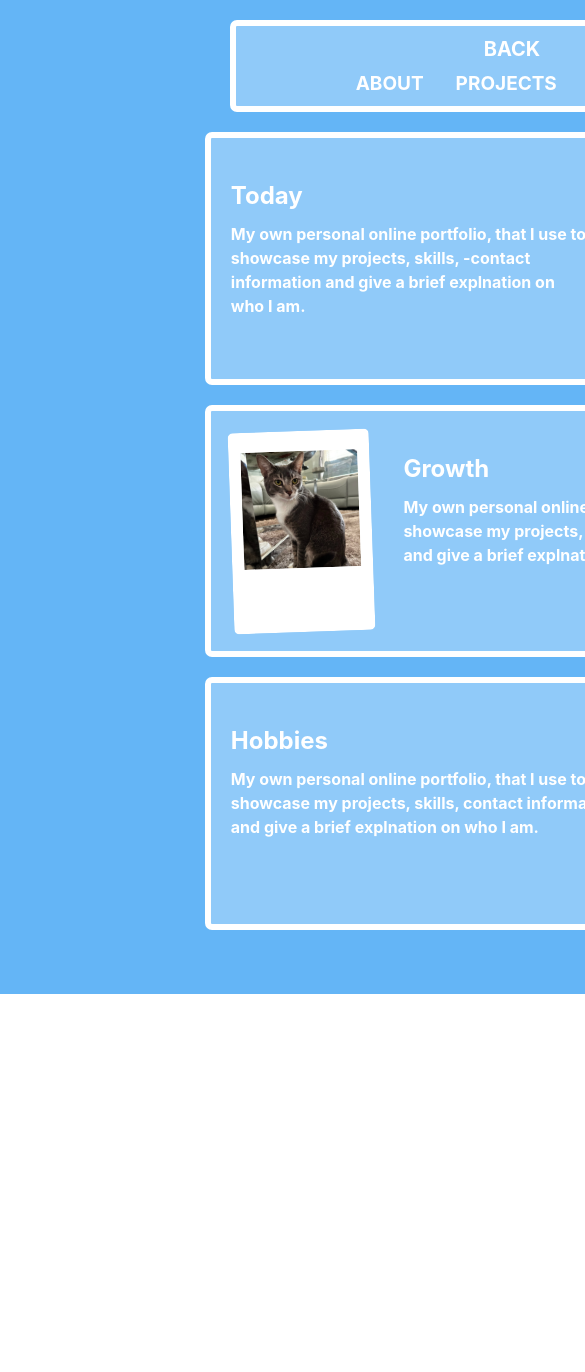
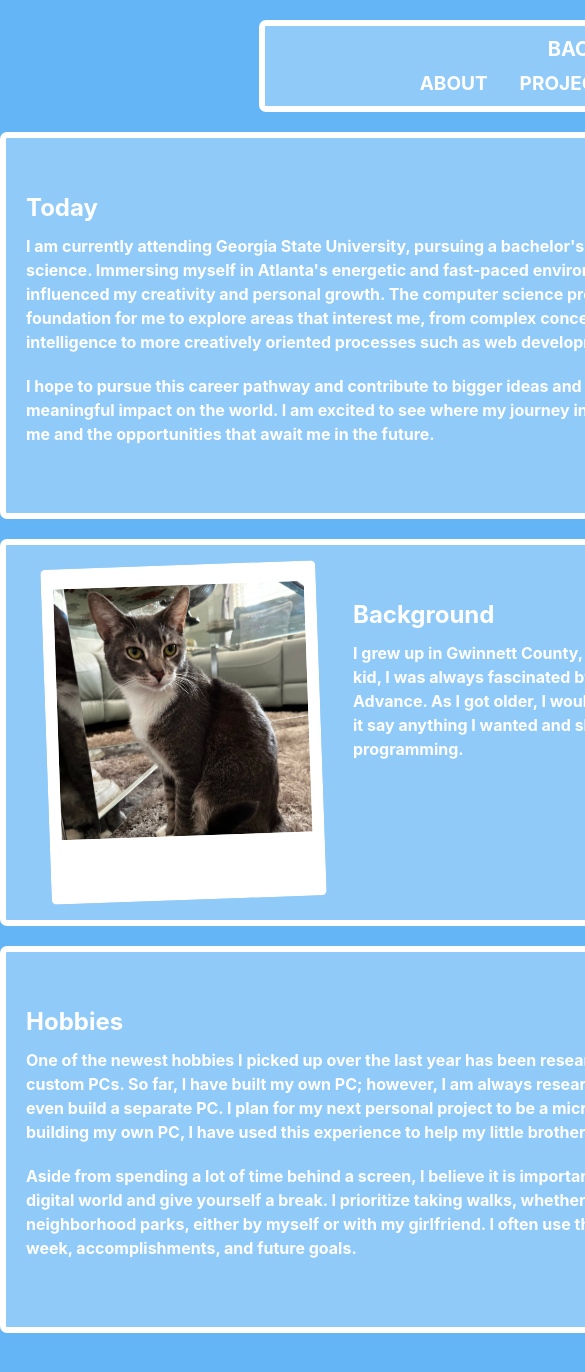
Before and after one commit to sacostapliego/online-portfolio, a React (Vite) app in the folder frontend/: page /about in a window 390 px wide. Shown: the top 1372 px of the page, 585 px wide, since content can reach past the window. Before the commit the page ends 994 px from the top, so only its background shows below. Built offline with nearby package versions, Linux system fonts and the light colour scheme; a web font is replaced by a local one.

Commit message:
1/11/2025 Update - Project Complete - Things to work on: 1. Make it mobile friendly 2. Make the contact box better 3. Optimize it 4. Organize the files

```diff
--- a/frontend/src/App.jsx
+++ b/frontend/src/App.jsx
@@ -10,7 +10,7 @@ import About from './pages/About'
 function App() {
   return (
     <>
-      <Box bg={useColorModeValue("#64b5f6","#161b33")} minH={'container.sm'} minW={'container.lg'} >
+      <Box bg={useColorModeValue("#64b5f6","#161b33")} minW={'container.sm'} >
         <Routes>
         <Route path="/" element={<Homepage />} />
         <Route path="/projects" element={<Projects />} />
--- a/frontend/src/components/HighlightProject.jsx
+++ b/frontend/src/components/HighlightProject.jsx
@@ -8,6 +8,9 @@ import laptopLight from "../assets/highlight-laptop-light.png";
 
 import mainDark from "../assets/highlight-main-dark.png";
 import mainLight from "../assets/highlight-main-light.png";
+
+import aboutDark from "../assets/highlight-about-dark.png";
+import aboutLight from "../assets/highlight-about-light.png";
 
 import { FiArrowUpRight } from "react-icons/fi";
 import { HiOutlineGlobeAlt } from "react-icons/hi2";
@@ -118,8 +121,8 @@ const HighlightProject = () => {
                     overflow={'hidden'}
                     justifyContent={'center'}
                 >
-                    <Image mr={8} borderRadius={7} border={'2px'} boxSize={"100%"} src={projectLight}/>
-                    <Image ml={8} borderRadius={7} border={'2px'} boxSize={"100%"} src={projectDark}/>
+                    <Image mr={8} mt={8} borderRadius={7} border={'2px'} boxSize={"100%"} src={projectLight}/>
+                    <Image ml={8} mb={8} borderRadius={7} border={'2px'} boxSize={"100%"} src={projectDark}/>
                 </Flex>
                 <Flex
                     {...modalBox}
@@ -252,13 +255,16 @@ const HighlightProject = () => {
 
                 </Flex>
         {/* ============================== PAGE PICTURE ============================== */}
-                <Flex
+                                <Flex
                     {...modalBox}
                     w={'35%'}
                     h={'100%'}
-                    bg={useColorModeValue('blue.300', '#32356E')}
+                    bg={useColorModeValue('blue.100', '#53589F9F')}
+                    overflow={'hidden'}
+                    justifyContent={'center'}
                 >
-                    Image 2?
+                    <Image mr={4} mb={8} borderRadius={7} border={'2px'} boxSize={"100%"} src={aboutLight}/>
+                    <Image ml={4} mt={8} borderRadius={7} border={'2px'} boxSize={"100%"} src={aboutDark}/>
                 </Flex>
             </HStack>
           </VStack>
--- a/frontend/src/components/ProjectCard.jsx
+++ b/frontend/src/components/ProjectCard.jsx
@@ -16,7 +16,7 @@ const ProjectCard = ({ project }) => {
   <Link href={project.projectURL} isExternal _hover={{ textDecoration: 'none' }}>
     <Box
     borderRadius='7px'
-    borderWidth={4}
+    borderWidth={6}
     borderColor={bwColor}
     color={bwColor}
     bg={useColorModeValue("#90caf9","#474973")}
@@ -48,7 +48,7 @@ const ProjectCard = ({ project }) => {
         {project.projectImage && (
           <Image
             boxSize={'98%'}
-            border={'3px solid'}
+            border={'4px solid'}
             borderRadius={'4'}
             borderColor={bwColor}
             src={project.projectImage} alt={project.projectName}
--- a/frontend/src/pages/About.jsx
+++ b/frontend/src/pages/About.jsx
@@ -1,7 +1,7 @@
 import { Text, Flex, useColorModeValue, VStack, HStack, Image } from "@chakra-ui/react";
 import TopBar from "../components/TopBar";
 
-import PortraitImage from "../assets/temp.png"
+import { GoSmiley } from "react-icons/go";
 
 import todayImage from "../assets/about-mater.jpg"
 import growthImage from "../assets/about-snugg.jpg"
@@ -43,8 +43,9 @@ const About = () => {
     justifyContent={'center'}
     color={useColorModeValue('white','black')}
     pb={16}
+    minW={'-webkit-max-content'}
     >
-    <VStack w={'100%'} pt={5} spacing={5}>
+    <VStack pt={5} spacing={5} w={'100%'}>
       <Flex
       w={'55%'}
       {...bg}
@@ -53,22 +54,36 @@ const About = () => {
         <TopBar name={'BACK'} textColor={useColorModeValue('white','black')}/>
       </Flex>
       {/* =========== TODAY =========== */}
-      <HStack {...bg} alignItems={'left'} w={'60%'}>
+      <HStack {...bg} alignItems={'left'} w={'6xl'}>
         <VStack
         alignItems={'left'}
-        mt={5}>
+        mt={8}
+
+        >
           <Text
           fontSize={'1.5rem'}
           fontWeight={'bold'}
           >Today</Text>
-          <Text
-          fontWeight={'bold'}
-          mr={8}
-          >
-            My own personal online portfolio, that I use to showcase my projects, skills, -contact information and give a brief explnation on who I am.
-          </Text>
+            <VStack
+            fontSize={'md'}
+            fontWeight={'bold'}
+            spacing={5}
+            >
+              <Text>
+                I am currently attending Georgia State University,
+                pursuing a bachelor's degree in computer science.
+                Immersing myself in Atlanta's energetic and fast-paced environment has greatly influenced my creativity and personal growth.
+                The computer science program provides a strong foundation for me to explore areas that interest me,
+                from complex concepts like artificial intelligence to more creatively oriented processes such as web development.
+              </Text>
+              <Text>
+              I hope to pursue this career pathway and contribute to bigger ideas and innovations that have a meaningful impact on the world.
+              I am excited to see where my journey in computer science takes me and the opportunities that await me in the future.
+              </Text>
+            </VStack>
         </VStack>
         <Image
+        mr={5}
         {...polaroid}
         transform={'rotate(2deg)'}
         src={todayImage}/>
@@ -76,37 +91,65 @@ const About = () => {
 
 
       {/* ====================== GROWTH ====================== */}
-      <HStack  {...bg} alignItems={'left'} w={'60%'}>
+      <HStack  {...bg} alignItems={'left'} w={'6xl'}>
         <Image
+        ml={5}
         {...polaroid}
         transform={'rotate(-2deg)'}
         src={growthImage}/>
-      <VStack alignItems={'left'} mt={5}>
+      <VStack alignItems={'left'} mt={8}>
           <Text
           fontSize={'1.5rem'}
           fontWeight={'bold'}
-          >Growth</Text>
-          <Text
+          >Background</Text>
+          <VStack
+          fontSize={'md'}
           fontWeight={'bold'}
+          spacing={5}
           >
-            My own personal online portfolio, that I use to showcase my projects, skills, contact information and give a brief explnation on who I am.
-          </Text>
+                <Text>
+            		I grew up in Gwinnett County,
+                moving back and forth between Lawrenceville and Norcross.
+                As a kid, I was always fascinated by any tech I could get my hands on,
+                starting with a blue Game Boy Advance.
+                As I got older, I would use the family laptop to experiment with a website's HTML,
+                making it say anything I wanted and showing it to my friends and family.
+                This was my entry to the world of programming.
+                </Text>
+          </VStack>
         </VStack>
       </HStack>
       {/* ====================== HOBBIES ====================== */}
-      <HStack {...bg} alignItems={'left'} w={'60%'}>
-        <VStack alignItems={'left'} mt={5} w={'75%'}>
+      <HStack {...bg} alignItems={'left'} w={'6xl'}>
+        <VStack alignItems={'left'} mt={8} w={'75%'}>
           <Text
           fontSize={'1.5rem'}
           fontWeight={'bold'}
           >Hobbies</Text>
-          <Text
+          <VStack
+          fontSize={'md'}
           fontWeight={'bold'}
+          spacing={5}
           >
-            My own personal online portfolio, that I use to showcase my projects, skills, contact information and give a brief explnation on who I am.
-          </Text>
+                <Text>
+                One of the newest hobbies I picked up over the last year has been researching and assembling custom PCs.
+                So far, I have built my own PC; however,
+                I am always researching ways to upgrade it or even build a separate PC.
+                I plan for my next personal project to be a micro ATX build.
+                In addition to building my own PC,
+                I have used this experience to help my little brother build his own.
+                </Text>
+                <Text>
+                Aside from spending a lot of time behind a screen,
+                I believe it is important to disconnect from the digital world and give yourself a break.
+                I prioritize taking walks, whether in national or neighborhood parks,
+                either by myself or with my girlfriend.
+                I often use this time to reflect on my week, accomplishments, and future goals.
+                </Text>
+          </VStack>
         </VStack>
         <Image
+        mr={5}
         {...polaroid}
         src={hobbiesImage}
         transform={'rotate(2deg)'}
```
Also changed, not shown: frontend/src/components/SkillsBox.jsx (+5 -5 lines), frontend/src/assets/highlight-about-dark.png (added), frontend/src/assets/highlight-about-light.png (added).
